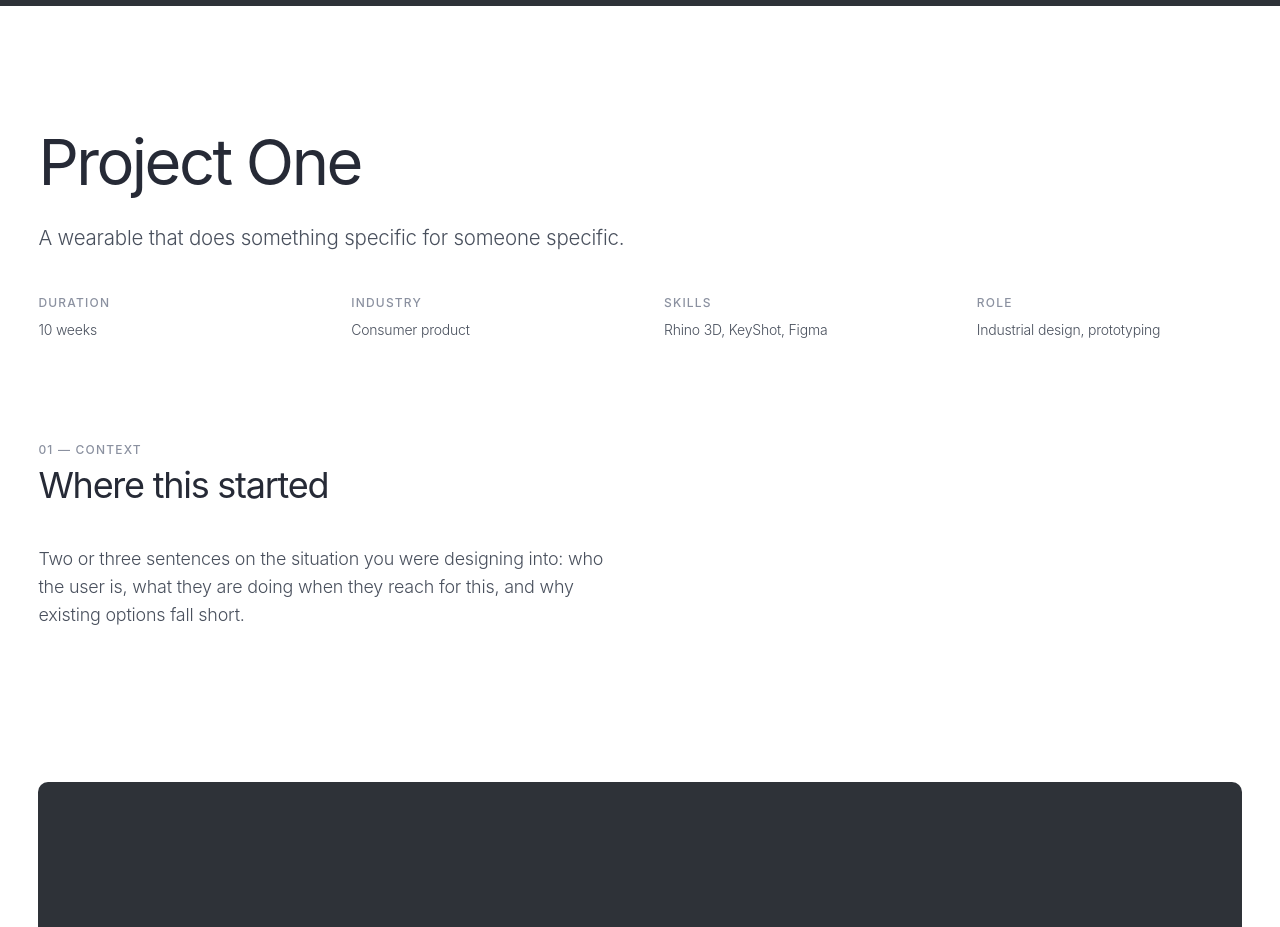
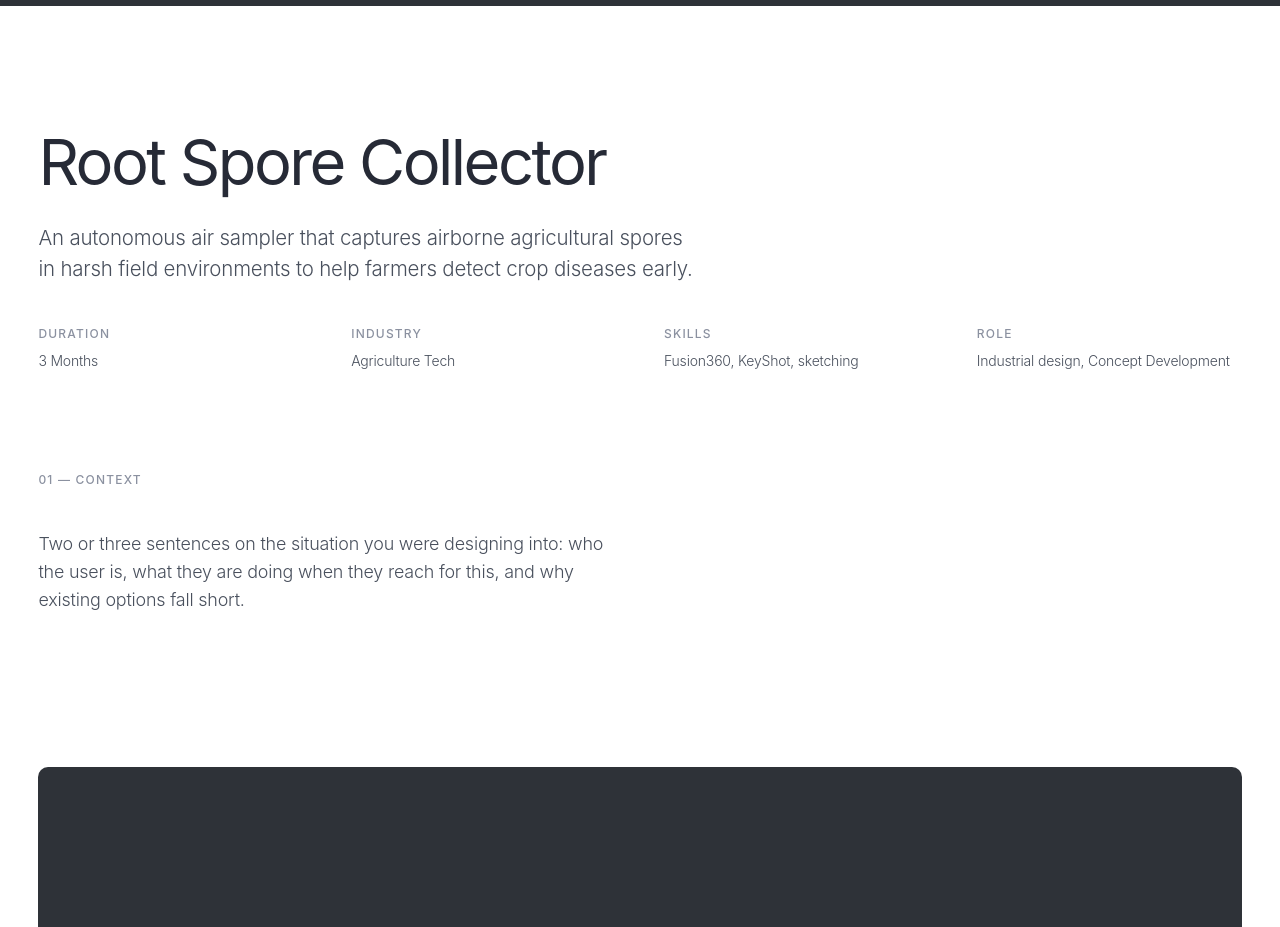
Before and after one commit to Gizzylo/industrial-design-portfolio, a plain HTML site: page projects/project-one.html in a window 1280 px wide. Shown: the part 800-1727 px from the top of the page. Drawn offline with Linux system fonts and the light colour scheme; a web font is replaced by a local one.

Commit message:
Update project-one.html

```diff
--- a/projects/project-one.html
+++ b/projects/project-one.html
@@ -3,7 +3,7 @@
 <head>
   <meta charset="utf-8">
   <meta name="viewport" content="width=device-width, initial-scale=1">
-  <title>Project One — Cindy Lopez</title>
+  <title> Root Spore Collector — Cindy Lopez</title>
   <meta name="description" content="Project One — Consumer product. Industrial design work by Cindy Lopez.">
   <link rel="preconnect" href="https://fonts.googleapis.com">
   <link rel="preconnect" href="https://fonts.gstatic.com" crossorigin>
@@ -31,27 +31,27 @@
     </figure>
 
     <section class="hero">
-      <h1 class="hero__title" data-split="words">Project One</h1>
-      <p class="hero__body">A wearable that does something specific for someone specific.</p>
+      <h1 class="hero__title" data-split="words">Root Spore Collector</h1>
+      <p class="hero__body">An autonomous air sampler that captures airborne agricultural spores in harsh field environments to help farmers detect crop diseases early.</p>
     </section>
 
     <!-- SPEC ROW — swap in the real duration, industry and tools. -->
     <dl class="case-meta">
       <div>
         <dt>Duration</dt>
-        <dd>10 weeks</dd>
+        <dd>3 Months</dd>
       </div>
       <div>
         <dt>Industry</dt>
-        <dd>Consumer product</dd>
+        <dd>Agriculture Tech</dd>
       </div>
       <div>
         <dt>Skills</dt>
-        <dd>Rhino 3D, KeyShot, Figma</dd>
+        <dd>Fusion360, KeyShot, sketching</dd>
       </div>
       <div>
         <dt>Role</dt>
-        <dd>Industrial design, prototyping</dd>
+        <dd>Industrial design, Concept Development</dd>
       </div>
     </dl>
 
@@ -59,7 +59,6 @@
     <section class="case-section">
       <div class="section-head">
         <p class="section-head__label">01 — Context</p>
-        <h2 class="section-head__title">Where this started</h2>
       </div>
       <div class="prose">
         <p>Two or three sentences on the situation you were designing into: who the user is, what they are doing when they reach for this, and why existing options fall short.</p>
```
